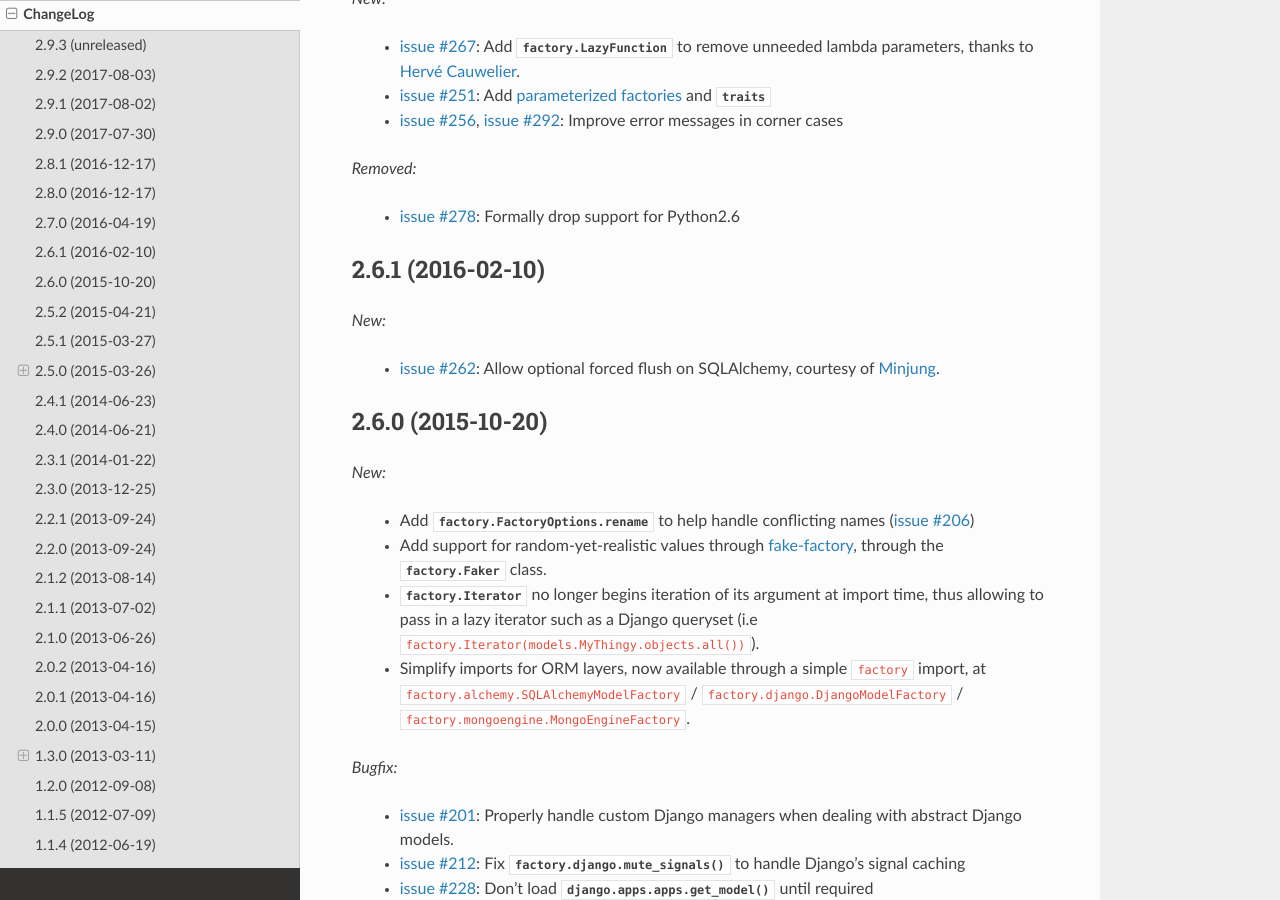
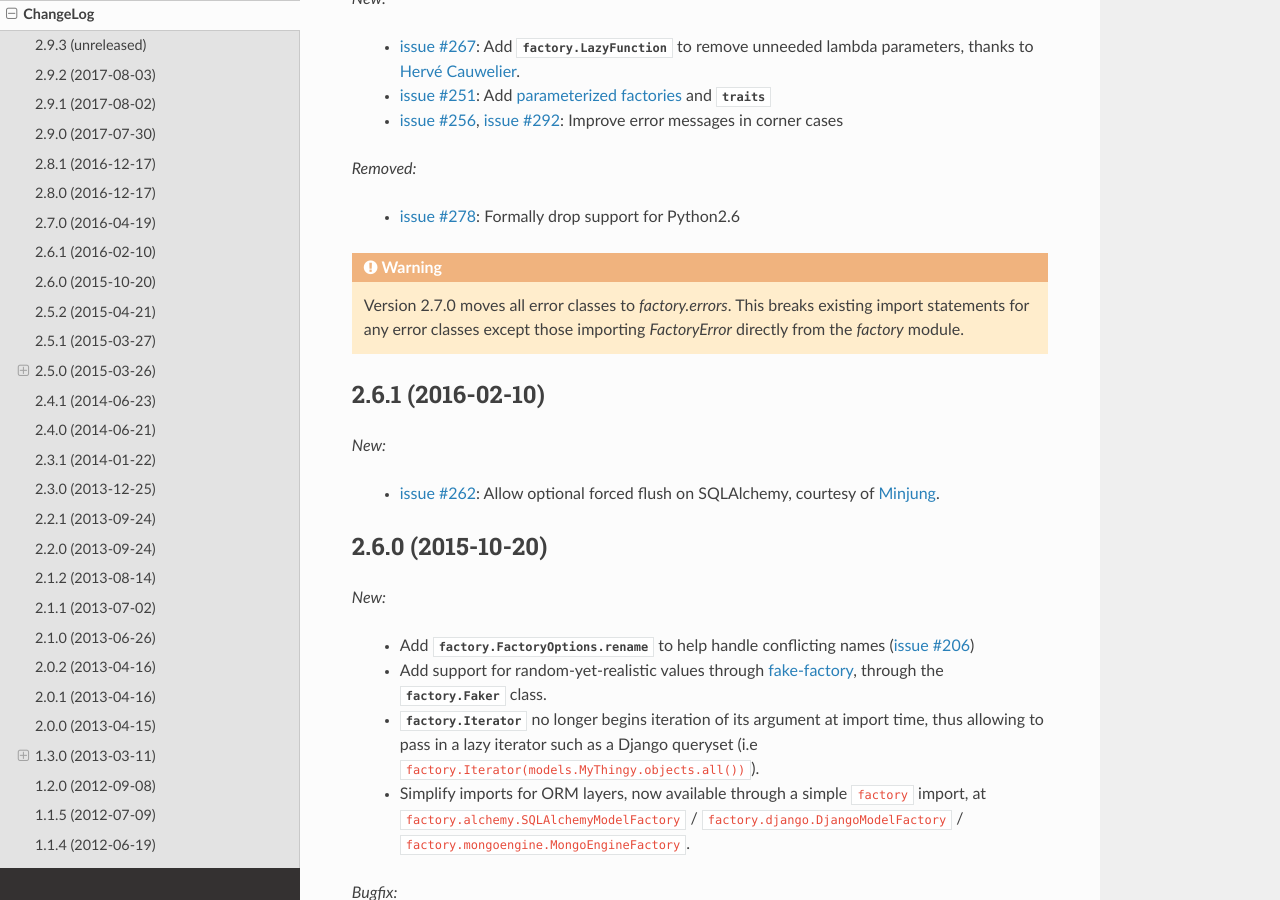
Before and after one commit to FactoryBoy/factory_boy, a Sphinx documentation site: the page built from docs/changelog.rst, in a window 1280 px wide and 900 px high, scrolled down 1673 px. Built offline with Sphinx 7.4.7 and the Read the Docs theme 2.0.0, drawn with Linux system fonts in a browser that asks for light colours.

Commit message:
Update changelog with breaking change in v2.7.0

```diff
--- a/docs/changelog.rst
+++ b/docs/changelog.rst
@@ -89,7 +89,12 @@ corner cases and weird behaviourrs.
 
 *Removed:*
 
-    - :issue:`278`: Formally drop support for Python2.6
+	- :issue:`278`: Formally drop support for Python2.6
+
+.. warning:: Version 2.7.0 moves all error classes to
+             `factory.errors`. This breaks existing import statements
+             for any error classes except those importing
+             `FactoryError` directly from the `factory` module.
 
 .. _v2.6.1:
 
```
